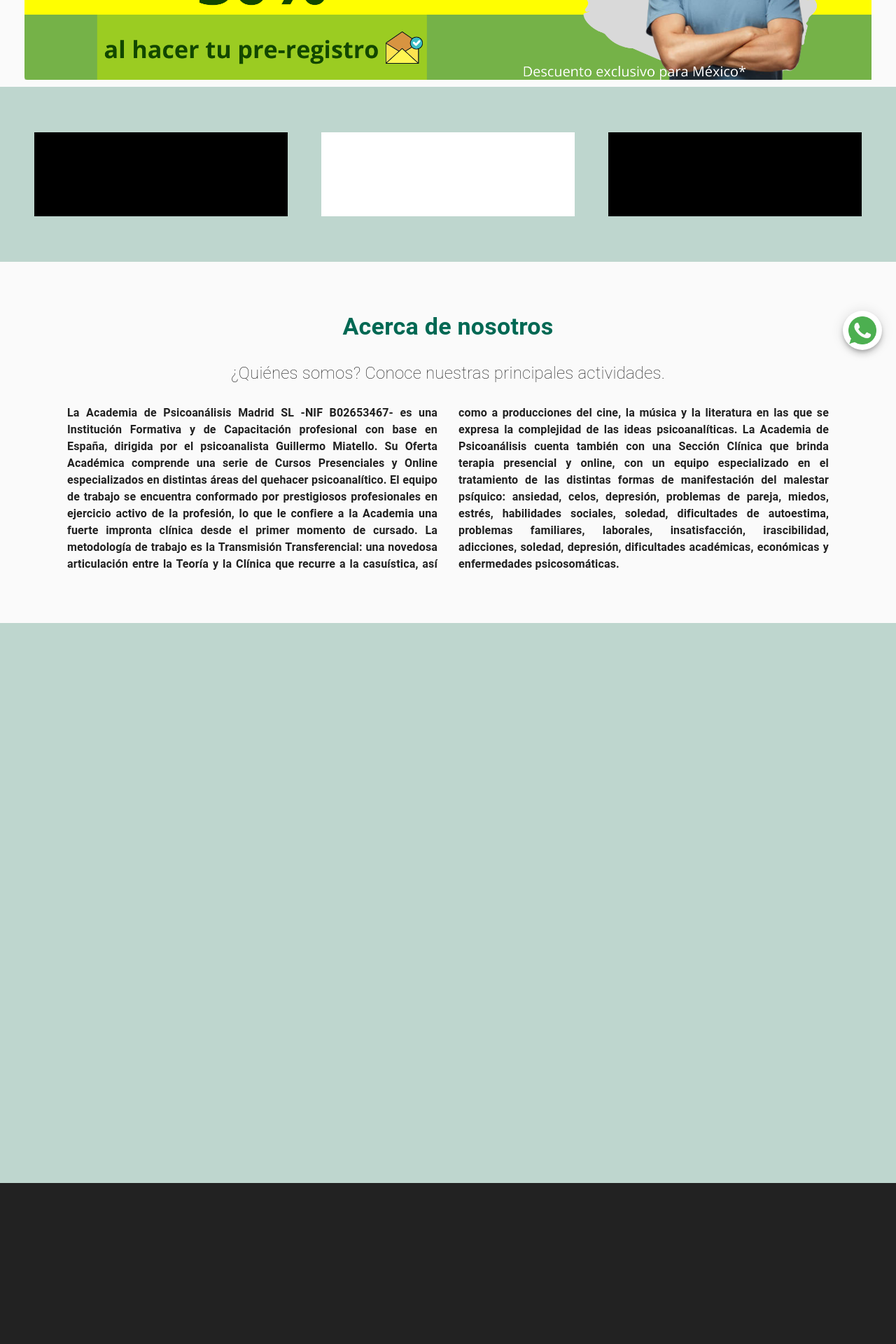
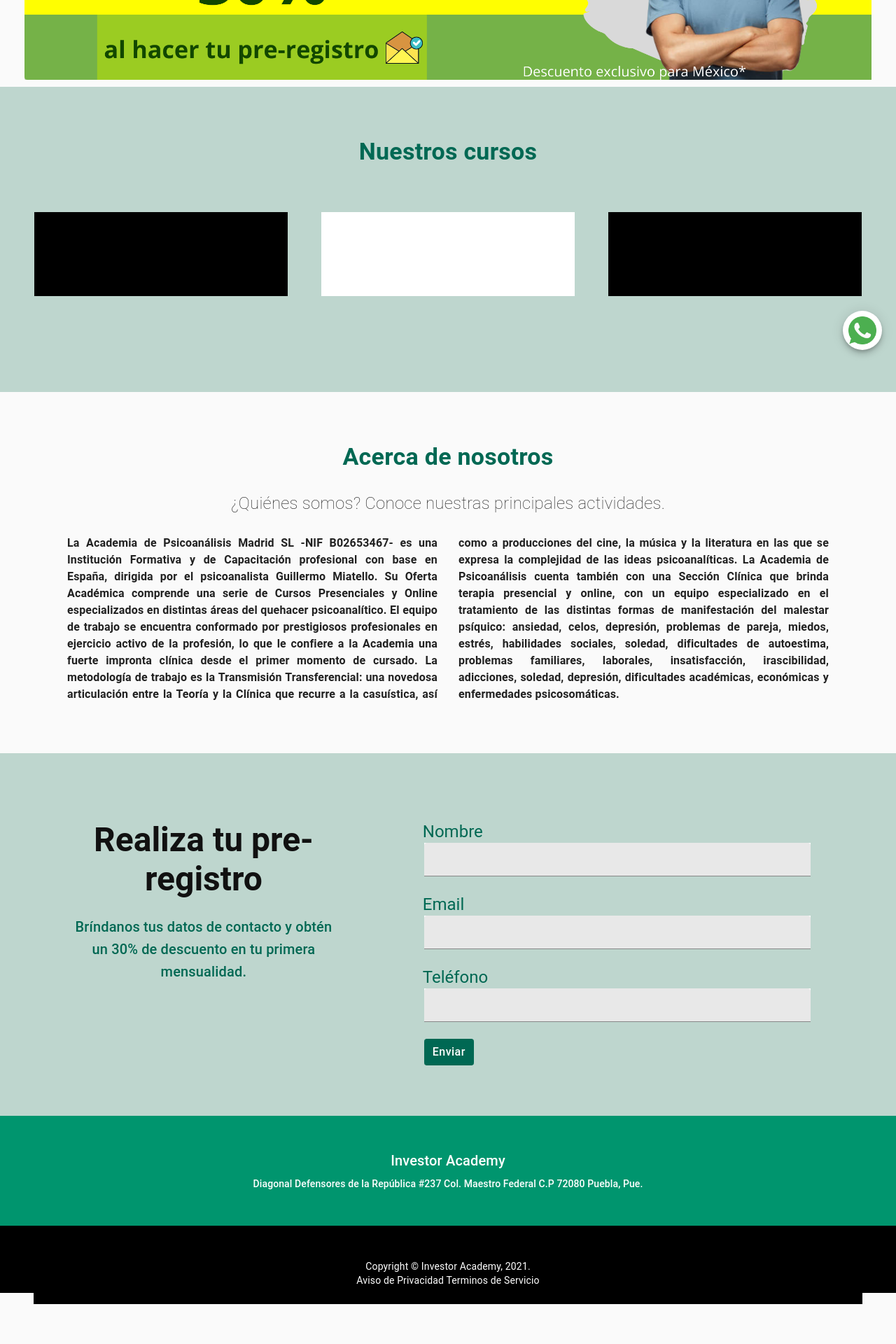
Before and after one commit to Juanpablobar/landing_invest, a React (Create React App) app: page / in a window 1280 px wide. Shown: the part 280-2200 px from the top of the page at 70% size. After the commit the page ends 2143 px from the top, so only its background shows below. Built offline with nearby package versions, Linux system fonts and the light colour scheme.

Commit message:
formulario agregado

```diff
--- a/src/App.js
+++ b/src/App.js
@@ -1,15 +1,10 @@
 import React, { useState, useEffect } from "react";
 import AppBar from "@material-ui/core/AppBar";
 import Button from "@material-ui/core/Button";
-import Card from "@material-ui/core/Card";
-import CardActions from "@material-ui/core/CardActions";
-import CardContent from "@material-ui/core/CardContent";
 import CardMedia from "@material-ui/core/CardMedia";
 import CssBaseline from "@material-ui/core/CssBaseline";
-import Grid from "@material-ui/core/Grid";
 import Toolbar from "@material-ui/core/Toolbar";
 import Typography from "@material-ui/core/Typography";
-import Container from "@material-ui/core/Container";
 import Link from "@material-ui/core/Link";
 import data from "./data";
 import { fade, makeStyles, withStyles } from "@material-ui/core/styles";
@@ -17,10 +12,7 @@ import IconButton from "@material-ui/core/IconButton";
 import Badge from "@material-ui/core/Badge";
 import Carrousel from "./components/Carrousel";
 import Fab from "@material-ui/core/Fab";
-import AddIcon from "@material-ui/icons/Add";
-import EditIcon from "@material-ui/icons/Edit";
-import FavoriteIcon from "@material-ui/icons/Favorite";
-import NavigationIcon from "@material-ui/icons/Navigation";
+import TextField from "@material-ui/core/TextField";
 
 const routeChange = (section) => {
   window.location.href = "/#" + section;
@@ -64,7 +56,11 @@ export default function App() {
       flexGrow: 1,
     },
     footer: {
-      backgroundColor: theme.palette.background.paper,
+      backgroundColor: "#00956e",
+      padding: theme.spacing(6),
+    },
+    footer2: {
+      backgroundColor: "#000",
       padding: theme.spacing(6),
     },
     grow: {
@@ -187,15 +183,6 @@ export default function App() {
               </Typography>
             </BootstrapButton>
             <BootstrapButton
-              onClick={() => routeChange("contact")}
-              aria-label="show 17 new notifications"
-              color="inherit"
-            >
-              <Typography className={classes.subtitle} variant="h6" noWrap>
-                Contacto
-              </Typography>
-            </BootstrapButton>
-            <BootstrapButton
               onClick={() => routeChange("login")}
               edge="end"
               aria-label="account of current user"
@@ -203,7 +190,7 @@ export default function App() {
               color="inherit"
             >
               <Typography className={classes.subtitle} variant="h6" noWrap>
-                Login
+                Pre-registro
               </Typography>
             </BootstrapButton>
           </div>
@@ -225,14 +212,81 @@ export default function App() {
         <div
           id="courses"
           name="courses"
-          style={{ minHeight:250, maxHeight: size.height - 299, backgroundColor: "#bed6ce",display:"flex",flexWrap:"wrap", justifyContent:"center", alignItems:"center", alignContent:"space-between"}}
+          style={{
+            minHeight: size.height - 299,
+            paddingTop: 72,
+            paddingBottom: 72,
+            minHeight: 250,
+            backgroundColor: "#bed6ce",
+            display: "flex",
+            flexWrap: "wrap",
+            justifyContent: "center",
+            alignItems: "center",
+            alignContent: "space-between",
+          }}
         >
-          <div style={{ minHeight:250, width:size.width-50, maxHeight: size.height - 299, display:"flex",flexWrap:"wrap", justifyContent:"center", alignItems:"center",}}>
-            <div style={{ backgroundColor:"#000",minWidth:300, minHeight:120,  maxHeight:150, flexGrow:1, marginLeft:24, marginRight:24, marginTop:12, marginBottom:12 }}></div>
-            <div style={{ backgroundColor:"#fff",minWidth:300, minHeight:120, maxHeight:150, flexGrow:1, marginLeft:24, marginRight:24, marginTop:12, marginBottom:12 }}></div>
-            <div style={{ backgroundColor:"#000",minWidth:300, minHeight:120, maxHeight:150, flexGrow:1, marginLeft:24, marginRight:24, marginTop:12, marginBottom:12 }}></div>
+          <Typography
+            style={{
+              textAlign: "center",
+              paddingInline: 96,
+              color: "#006853",
+              fontWeight: "bold",
+            }}
+            variant="h4"
+          >
+            Nuestros cursos
+          </Typography>
+          <div
+            style={{
+              minHeight: 250,
+              width: size.width - 50,
+              maxHeight: size.height - 299,
+              display: "flex",
+              flexWrap: "wrap",
+              justifyContent: "center",
+              alignItems: "center",
+            }}
+          >
+            <div
+              style={{
+                backgroundColor: "#000",
+                minWidth: 300,
+                minHeight: 120,
+                maxHeight: 150,
+                flexGrow: 1,
+                marginLeft: 24,
+                marginRight: 24,
+                marginTop: 12,
+                marginBottom: 12,
+              }}
+            ></div>
+            <div
+              style={{
+                backgroundColor: "#fff",
+                minWidth: 300,
+                minHeight: 120,
+                maxHeight: 150,
+                flexGrow: 1,
+                marginLeft: 24,
+                marginRight: 24,
+                marginTop: 12,
+                marginBottom: 12,
+              }}
+            ></div>
+            <div
+              style={{
+                backgroundColor: "#000",
+                minWidth: 300,
+                minHeight: 120,
+                maxHeight: 150,
+                flexGrow: 1,
+                marginLeft: 24,
+                marginRight: 24,
+                marginTop: 12,
+                marginBottom: 12,
+              }}
+            ></div>
           </div>
-
         </div>
         {/* Acerca de */}
         <div
@@ -368,33 +422,157 @@ export default function App() {
             </div>
           )}
         </div>
-        {/* Contacto */}
-        <div
-          id="contact"
-          name="contact"
-          style={{ height: size.height, backgroundColor: "#bed6ce" }}
-        ></div>
-        {/* login */}
+        {/* Login */}
         <div
           id="login"
           name="login"
-          style={{ height: size.height, backgroundColor: "#222222" }}
-        ></div>
+          style={{
+            backgroundColor: "#bed6ce",
+            minHeight: size.height - 299,
+            paddingTop: 72,
+            paddingBottom: 72,
+            display: "flex",
+            flexDirection: "row",
+            flexWrap: "wrap",
+          }}
+        >
+          <div style={{ flex: 5 }}>
+            <Typography
+              variant={"h3"}
+              style={{
+                textAlign: "center",
+                paddingInline: 84,
+                paddingTop:24,
+                color: "#111111",
+                fontWeight: "bold",
+              }}
+            >
+              Realiza tu pre-registro
+            </Typography>
+            <Typography
+              style={{
+                textAlign: "center",
+                paddingInline: 96,
+                color: "#006853",
+                maxWidth: 800,
+                paddingTop: 24,
+              }}
+              variant={"h6"}
+            >
+              Bríndanos tus datos de contacto y obtén un 30% de descuento en tu
+              primera mensualidad.
+            </Typography>
+          </div>
+          <div style={{ flex: 6 }}>
+            <Typography
+              style={{
+                textAlign: "center",
+                color: "#006853",
+                maxWidth: 800,
+                paddingTop: 24,
+                textAlign: "left",
+                paddingLeft:22
+              }}
+              variant={"h5"}
+            >
+              Nombre
+            </Typography>
+            <div style={{ maxWidth: 600, paddingRight:24, paddingLeft:24 }}>
+              <TextField
+                fullWidth
+                size={"small"}
+                style={{
+                  backgroundColor: "#fff",
+                }}
+                variant={"filled"}
+              ></TextField>
+            </div>
+
+            <Typography
+              style={{
+                textAlign: "center",
+                color: "#006853",
+                maxWidth: 800,
+                paddingTop: 24,
+                textAlign: "left",
+                paddingLeft:22
+
+              }}
+              variant={"h5"}
+            >
+              Email
+            </Typography>
+            <div style={{ maxWidth: 600, paddingRight:24, paddingLeft:24 }}>
+              <TextField
+                fullWidth
+                size={"small"}
+                style={{
+                  backgroundColor: "#fff",
+                }}
+                variant={"filled"}
+              ></TextField>
+            </div>
+            <Typography
+              style={{
+                textAlign: "center",
+                color: "#006853",
+                maxWidth: 800,
+                paddingTop: 24,
+                textAlign: "left",
+                paddingLeft:22
+
+              }}
+              variant={"h5"}
+            >
+              Teléfono
+            </Typography>
+            <div style={{ maxWidth: 600, paddingRight:24, paddingLeft:24 }}>
+              <TextField
+                fullWidth
+                size={"small"}
+                style={{
+                  backgroundColor: "#fff",
+                }}
+                variant={"filled"}
+              ></TextField>
+            </div>
+
+            <div>
+              <BootstrapButton style={{ color: "#fff", marginLeft:24, marginTop:24 }}>
+                Enviar
+              </BootstrapButton>
+            </div>
+          </div>
+        </div>
+        {/* login */}
       </main>
       <div></div>
       <footer className={classes.footer}>
-        <Typography variant="h6" align="center" gutterBottom>
-          Footer
+        <Typography
+          variant="h6"
+          align="center"
+          style={{ color: "#fff" }}
+          gutterBottom
+        >
+          Investor Academy
         </Typography>
         <Typography
-          variant="subtitle1"
+          style={{ color: "#fff" }}
+          variant="subtitle2"
           align="center"
           color="textSecondary"
           component="p"
         >
-          Something here to give the footer a purpose!
+          Diagonal Defensores de la República #237 Col. Maestro Federal C.P
+          72080 Puebla, Pue.
         </Typography>
+      </footer>
+      <footer
+        style={{ height: 12, backgroundColor: "#000" }}
+        className={classes.footer2}
+      >
         <Copyright />
+        <div style={{ height: 24, backgroundColor: "#000" }}></div>
       </footer>
       {/* End footer */}
       <div
@@ -467,13 +645,24 @@ const BootstrapButton = withStyles({
 
 function Copyright() {
   return (
-    <Typography variant="body2" color="textSecondary" align="center">
+    <Typography style={{ color: "#fff" }} variant="body2" align="center">
       {"Copyright © "}
-      <Link color="inherit" href="https://material-ui.com/">
-        Your Website
+      <Link
+        color="inherit"
+        style={{ color: "#fff" }}
+        href="https://investoracademy.mx/"
+      >
+        Investor Academy,
       </Link>{" "}
       {new Date().getFullYear()}
       {"."}
+      <Typography></Typography>
+      <Link color="inherit" href="https://investoracademy.mx/">
+        Aviso de Privacidad
+      </Link>{" "}
+      <Link color="inherit" href="https://investoracademy.mx/">
+        Terminos de Servicio
+      </Link>
     </Typography>
   );
 }
```
